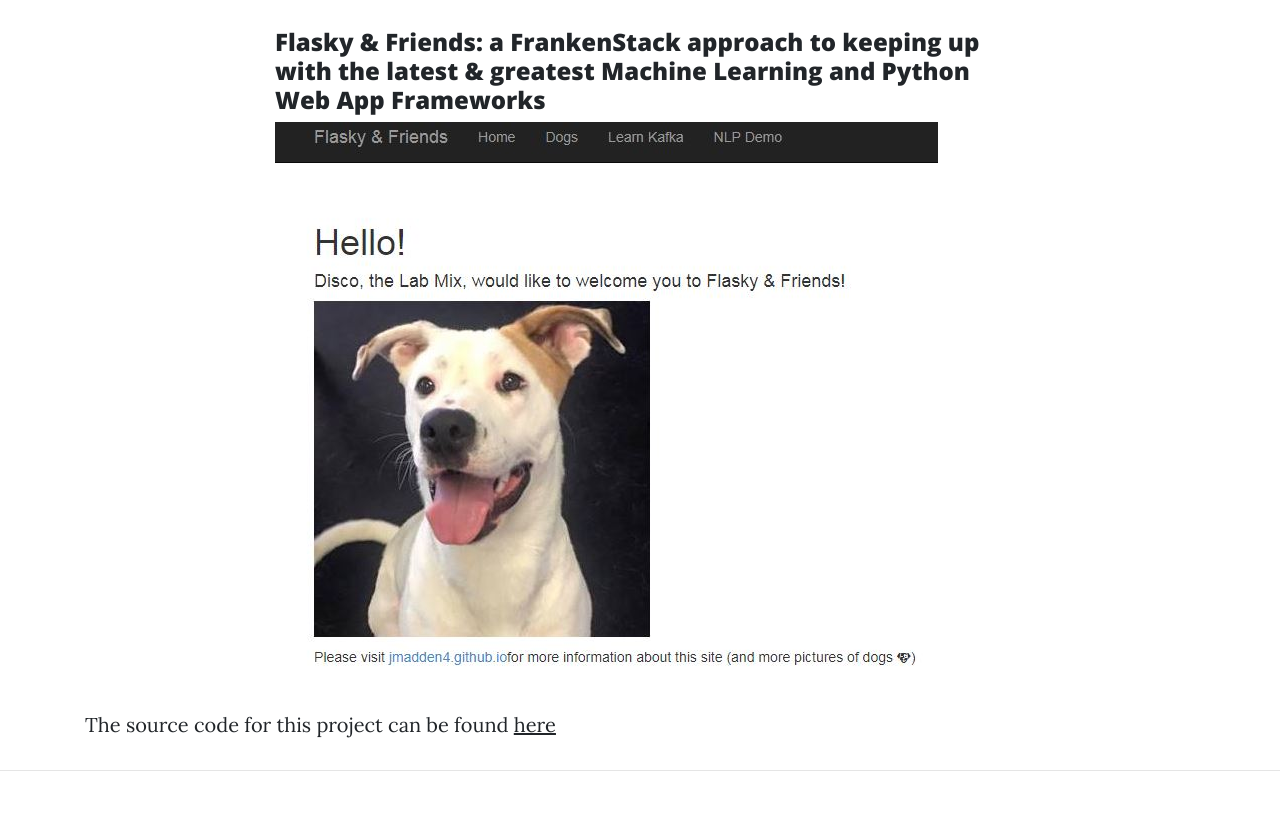
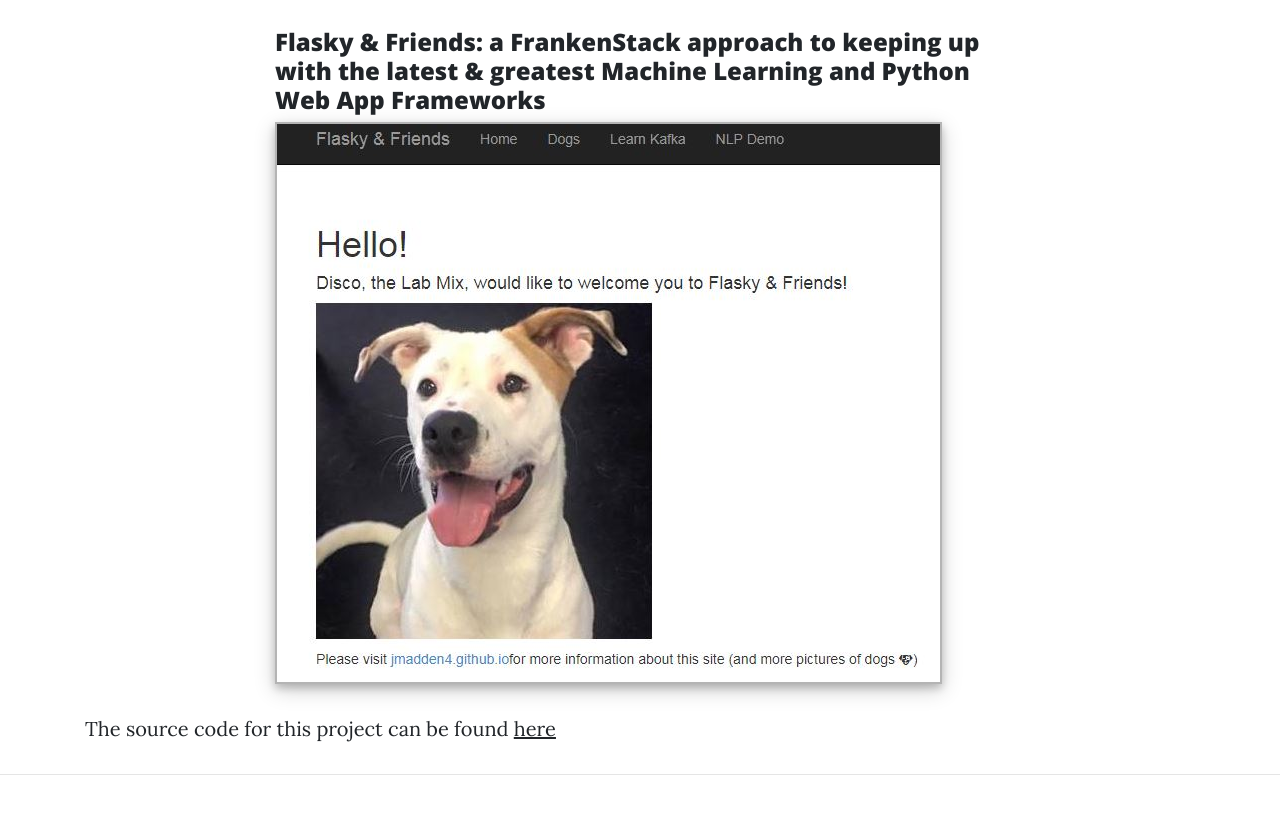
Before and after one commit to jmadden4/github.io, a website: page Flasky-and-Friends.html in a window 1280 px wide. Shown: the part 540-1374 px from the top of the page. Drawn offline with nearby package versions, Linux system fonts and the light colour scheme.

Commit message:
Update Flasky-and-Friends.html

```diff
--- a/Flasky-and-Friends.html
+++ b/Flasky-and-Friends.html
@@ -21,6 +21,7 @@
 
     <!-- Custom styles for this template -->
     <link href="css/clean-blog.min.css" rel="stylesheet">
+    <link href="css/screenshots.css" rel="stylesheet">
 
   </head>
 
```
